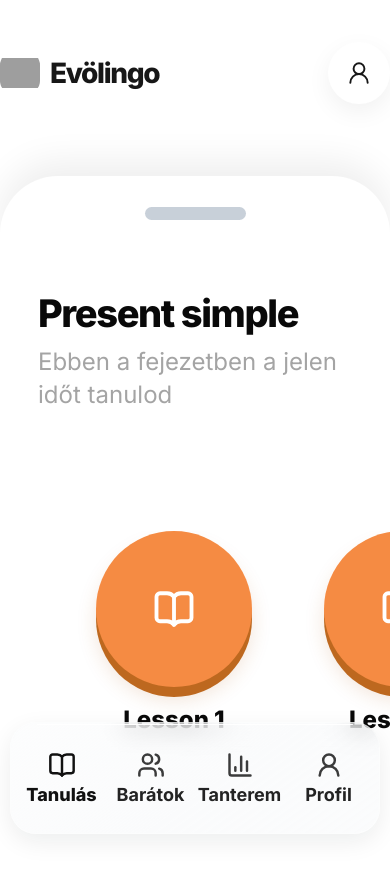
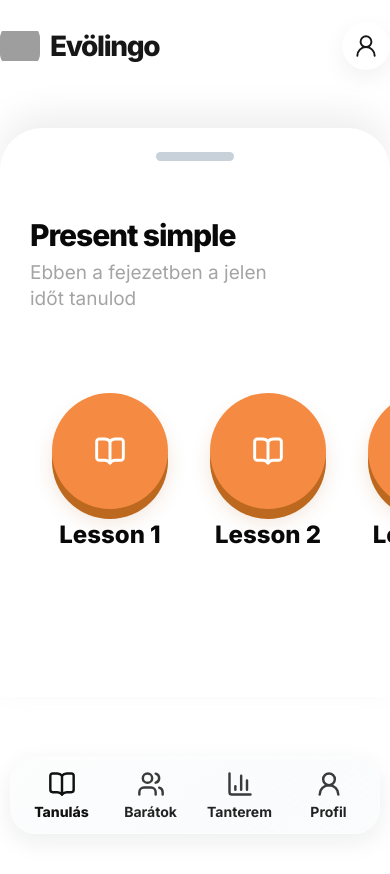
Before and after one commit to MDavidka/evolingo, a Next.js app: page / in a window 390 px wide. Shown: the top 874 px of the page. After the commit the page ends 844 px from the top, so only its background shows below. Built offline with nearby package versions, Linux system fonts and the light colour scheme; grey boxes are pictures that could not be loaded.

Commit message:
Optimize home UI scale for mobile

```diff
--- a/app/page.tsx
+++ b/app/page.tsx
@@ -36,7 +36,7 @@ export default function HomePage() {
               onClick={() => setSelectedLesson(lesson)}
               aria-label={`${lesson} megnyitása`}
             >
-              <span className="lesson-icon"><BookOpen size={42} strokeWidth={2.2} /></span>
+              <span className="lesson-icon"><BookOpen size={32} strokeWidth={2.2} /></span>
               <strong>{lesson}</strong>
             </button>
           ))}
--- a/app/redesign.css
+++ b/app/redesign.css
@@ -16,54 +16,54 @@ button { font: inherit; }
   position: relative;
   overflow: hidden;
   background: #fff;
-  padding: 42px 0 calc(112px + env(safe-area-inset-bottom));
+  padding: 22px 0 calc(88px + env(safe-area-inset-bottom));
 }
 .home-header {
   display: flex;
   align-items: center;
   justify-content: space-between;
-  padding: 0 24px;
-  min-height: 78px;
+  padding: 0 20px;
+  min-height: 62px;
 }
-.brand { display: flex; align-items: center; gap: 12px; }
-.brand img { width: 60px; height: 60px; object-fit: contain; }
-.brand h1 { margin: 0; font-size: 35px; line-height: 1; letter-spacing: -1.8px; font-weight: 850; }
+.brand { display: flex; align-items: center; gap: 9px; }
+.brand img { width: 48px; height: 48px; object-fit: contain; }
+.brand h1 { margin: 0; font-size: 28px; line-height: 1; letter-spacing: -1.4px; font-weight: 850; }
 .profile-avatar {
-  width: 62px; height: 62px; display: grid; place-items: center;
+  width: 48px; height: 48px; display: grid; place-items: center;
   color: #171717; background: #fff; border-radius: 50%;
   box-shadow: 0 8px 24px rgba(0,0,0,.06); border: 0;
 }
 .learning-sheet {
   position: relative;
-  min-height: 610px;
-  margin-top: 42px;
-  padding: 31px 0 140px;
+  min-height: 560px;
+  margin-top: 28px;
+  padding: 24px 0 112px;
   background: #fff;
-  border-radius: 58px 58px 0 0;
+  border-radius: 42px 42px 0 0;
   box-shadow: 0 -14px 36px rgba(0,0,0,.07);
 }
-.sheet-handle { width: 101px; height: 13px; margin: 0 auto; border-radius: 20px; background: #c8d0d9; }
-.lesson-heading { margin: 73px 38px 0; }
-.lesson-heading h2 { margin: 0; font-size: 38px; line-height: 1.1; letter-spacing: -1.4px; font-weight: 800; }
-.lesson-heading p { margin: 10px 0 0; color: #a4a4a4; font-size: 24px; line-height: 1.4; }
+.sheet-handle { width: 78px; height: 9px; margin: 0 auto; border-radius: 20px; background: #c8d0d9; }
+.lesson-heading { margin: 58px 30px 0; }
+.lesson-heading h2 { margin: 0; font-size: 30px; line-height: 1.1; letter-spacing: -1.1px; font-weight: 800; }
+.lesson-heading p { margin: 8px 0 0; color: #a4a4a4; font-size: 19px; line-height: 1.35; }
 .lesson-carousel {
-  display: flex; gap: 72px; overflow: hidden; margin-top: 119px; padding: 0 0 12px 96px;
+  display: flex; gap: 42px; overflow: hidden; margin-top: 82px; padding: 0 0 10px 52px;
 }
-.lesson-card { flex: 0 0 156px; display: flex; flex-direction: column; align-items: center; gap: 21px; padding: 0; border: 0; background: transparent; }
+.lesson-card { flex: 0 0 116px; display: flex; flex-direction: column; align-items: center; gap: 14px; padding: 0; border: 0; background: transparent; }
 .lesson-icon {
-  width: 156px; height: 156px; display: grid; place-items: center; color: white; border-radius: 50%;
+  width: 116px; height: 116px; display: grid; place-items: center; color: white; border-radius: 50%;
   background: #f58b43; box-shadow: 0 10px 0 #bd681f, 0 13px 19px rgba(180,92,27,.17);
 }
 .lesson-card strong { font-size: 24px; line-height: 1; font-weight: 800; white-space: nowrap; }
 .lesson-card.is-selected .lesson-icon { transform: translateY(4px); box-shadow: 0 5px 0 #bd681f; }
 .bottom-nav {
   position: fixed; z-index: 5; left: 50%; bottom: calc(18px + env(safe-area-inset-bottom)); transform: translateX(-50%);
-  width: min(calc(100% - 42px), 438px); height: 112px; display: grid; grid-template-columns: repeat(4, 1fr); align-items: center;
-  padding: 0 9px; border-radius: 38px; background: rgba(255,255,255,.96); box-shadow: 0 5px 28px rgba(0,0,0,.11);
+  width: min(calc(100% - 28px), 370px); height: 78px; display: grid; grid-template-columns: repeat(4, 1fr); align-items: center;
+  padding: 0 6px; border-radius: 28px; background: rgba(255,255,255,.96); box-shadow: 0 5px 28px rgba(0,0,0,.11);
   backdrop-filter: blur(10px);
 }
-.nav-item { min-height: 86px; display: flex; flex-direction: column; align-items: center; justify-content: center; gap: 8px; border: 0; border-radius: 29px; background: transparent; color: #171717; }
-.nav-item span { font-size: 18px; font-weight: 700; white-space: nowrap; }
+.nav-item { min-height: 64px; display: flex; flex-direction: column; align-items: center; justify-content: center; gap: 4px; border: 0; border-radius: 21px; background: transparent; color: #171717; }
+.nav-item span { font-size: 14px; font-weight: 700; white-space: nowrap; }
 .nav-item.active { background: #e2e6eb; box-shadow: inset 0 2px 4px rgba(0,0,0,.04); }
 @media (max-width: 380px) {
   .brand h1 { font-size: 31px; }
```
